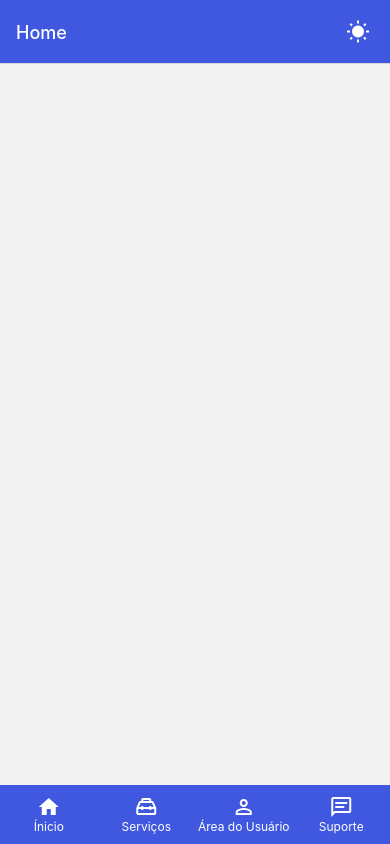
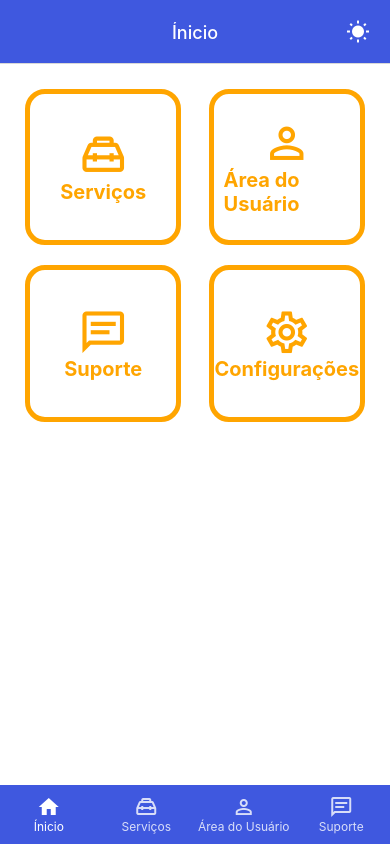
Before and after one commit to murilo-henrique060/provedor-app, a React Native app: screen /Home in a window 390 px wide. Built offline with nearby package versions, Linux system fonts and the light colour scheme.

Commit message:
Homescreen finished

```diff
--- /dev/null
+++ b/components/Buttons/NavigationButton.tsx
@@ -0,0 +1,62 @@
+import { useContext } from "react";
+import { TouchableOpacity, View, Text, StyleSheet } from "react-native";
+import { useNavigation } from '@react-navigation/native';
+
+import { MaterialCommunityIcons } from "@expo/vector-icons";
+
+import ThemeContext from "@contexts/ThemeContext";
+
+export default function NavigationButton({ icon, label, goTo }: { icon: any, label: string, goTo: string }) {
+  const { theme } = useContext(ThemeContext);
+  const navigation = useNavigation();
+
+  const colors = StyleSheet.create({
+    container: {
+      borderColor: theme.secondary,
+    },
+    icon: {
+      color: theme.secondary,
+    },
+    label: {
+      color: theme.secondary,
+    },
+  });
+
+  const onPress = () => {
+    navigation.navigate(...[goTo, { title: label }] as never);
+  }
+
+  return (
+    <TouchableOpacity style={styles.wrapper} onPress={onPress}>
+      <View style={[styles.container, colors.container]}>
+        <MaterialCommunityIcons name={icon} style={[styles.icon, colors.icon]} />
+        <Text style={[styles.label, colors.label]}>{label}</Text>
+      </View>
+    </TouchableOpacity>
+  );
+}
+
+const styles = StyleSheet.create({
+  wrapper: {
+    width: "46%",
+  },
+  container: {
+    justifyContent: "center",
+    alignItems: "center",
+
+    width: "100%",
+    height: undefined,
+    aspectRatio: 1,
+    padding: 10,
+
+    borderRadius: 20,
+    borderWidth: 5,
+  },
+  icon: {
+    fontSize: 50,
+  },
+  label: {
+    fontSize: 20,
+    fontWeight: "bold",
+  },
+});
--- a/components/Navigation/BottomTabBar.tsx
+++ b/components/Navigation/BottomTabBar.tsx
@@ -4,10 +4,13 @@ import { MaterialCommunityIcons } from "@expo/vector-icons";
 
 import ThemeContext from "@contexts/ThemeContext";
 
-function Badge({ stateIndex, index, screen, navigation }) {
+export default function BottomTabBar({ state, descriptors, navigation }) {
   const { theme } = useContext(ThemeContext);
 
   const colors = StyleSheet.create({
+    tabBar: {
+      backgroundColor: theme.primary,
+    },
     badgeIcon: {
       color: theme.textPrimary,
     },
@@ -16,47 +19,50 @@ function Badge({ stateIndex, index, screen, navigation }) {
     },
   });
 
-  const title = screen.params.title ?? screen.name;
-  const isFocused = stateIndex === index;
+  return (
+    <View style={[styles.tabBar, colors.tabBar]}>
+      {
+        state.routes.map((route, index) => {
+          const { options } = descriptors[route.key];
+
+          const title = route.params.title ?? options.tabBarLabel ?? options.title ?? route.name;
+          const isFocused = state.index === index;
 
           const onPress = () => {
             const event = navigation.emit({
               type: 'tabPress',
-      target: screen.key,
+              target: route.key,
               canPreventDefault: true,
             });
 
             if (!isFocused && !event.defaultPrevented) {
-      navigation.navigate(screen.name, screen.params);
+              navigation.jumpTo(route.name, route.params);
             }
           };
 
+          const onLongPress = () => {
+            navigation.emit({
+              type: 'tabLongPress',
+              target: route.key,
+            });
+          };
+
+          const opacityStyle = {
+            opacity: isFocused ? 1 : 0.8,
+          };
+
+          if (route.params.hidden) return null;
+
           return (
-    <TouchableOpacity style={[styles.badge]} key={index} onPress={onPress}>
-      <MaterialCommunityIcons name={isFocused ? screen.params.icon :  screen.params.icon + "-outline" } style={[styles.badgeIcon, colors.badgeIcon]} />
+            <TouchableOpacity style={[styles.badge, opacityStyle]} key={index} onPress={onPress} onLongPress={onLongPress}>
+              <MaterialCommunityIcons name={isFocused ? route.params.icon :  route.params.icon + "-outline" } style={[styles.badgeIcon, colors.badgeIcon]} />
               <Text style={[styles.badgeText, colors.badgeText]}>{title}</Text>
             </TouchableOpacity>
-  )
-}
-
-export default function BottomTabBar({state,navigation}) {
-  const { theme } = useContext(ThemeContext);
-
-  const colors = StyleSheet.create({
-    tabBar: {
-      backgroundColor: theme.primary,
-    },
-  });
-
-  const screens = state.routes;
-
-  return (
-    <View style={[styles.tabBar, colors.tabBar]}>
-      {
-        screens.map((screen, index) => <Badge key={index} screen={screen} stateIndex={state.index} index={index} navigation={navigation} />)
+          );
+        })
       }
     </View>
-  )
+  );
 }
 
 const styles = StyleSheet.create({
--- a/components/Navigation/Header.tsx
+++ b/components/Navigation/Header.tsx
@@ -1,10 +1,34 @@
 import { useContext } from "react";
 import { TouchableOpacity, StyleSheet } from "react-native";
 import { Header as CustomHeader, getHeaderTitle } from "@react-navigation/elements";
+import { useNavigation } from '@react-navigation/native';
 
 import { MaterialCommunityIcons } from "@expo/vector-icons";
 
 import ThemeContext from "@contexts/ThemeContext";
+
+function headerLeft(paramCanGoBack=true) {
+  const { theme } = useContext(ThemeContext);
+  const navigation = useNavigation();
+
+  const colors = StyleSheet.create({
+    icon: {
+      color: theme.textPrimary,
+    }
+  });
+
+  const onPress = () => {
+    navigation.goBack();
+  }
+
+  const canGoBack =  navigation.canGoBack() && paramCanGoBack;
+
+  return (
+    <TouchableOpacity style={styles.buttonContainer} onPress={onPress}>
+      {canGoBack && <MaterialCommunityIcons name="arrow-left" style={[styles.icon, colors.icon]} />}
+    </TouchableOpacity>
+  );
+}
 
 function headerRight() {
   const { systemTheme, setSystemTheme, theme } = useContext(ThemeContext);
@@ -31,7 +55,7 @@ function headerRight() {
   );
 }
 
-export default function Header({ options, route }) {
+export default function Header({ route }) {
   const { theme } = useContext(ThemeContext);
 
   const colors = StyleSheet.create({
@@ -43,12 +67,14 @@ export default function Header({ options, route }) {
     }
   });
 
-  const title = getHeaderTitle(options, route.name);
+  const title = route.params.title ?? route.name;
 
   return (
     <CustomHeader
       title={title}
+      headerLeft={() => headerLeft(route.params.canGoBack)}
       headerRight={headerRight}
+      headerTitleAlign="center"
       headerStyle={colors.header}
       headerTitleStyle={colors.headerTitle}
     />
--- /dev/null
+++ b/components/Templates/Body.tsx
@@ -0,0 +1,33 @@
+import { useContext } from "react";
+import { ScrollView, View, StyleSheet } from "react-native";
+
+import ThemeContext from "@contexts/ThemeContext";
+
+export default function Body({ style=null, children=null }) {
+  const { theme } = useContext(ThemeContext);
+
+  const colors = StyleSheet.create({
+    body: {
+      backgroundColor: theme.body,
+    },
+  });
+
+  return (
+    <ScrollView style={[ styles.body, colors.body ]}>
+      <View style={[styles.container, style]}>
+        {children}
+      </View>
+    </ScrollView>
+  );
+}
+
+const styles = StyleSheet.create({
+  body: {
+    flex: 1,
+
+    padding: 25,
+  },
+  container: {
+    flex: 1,
+  }
+});
--- a/contexts/ThemeContext.tsx
+++ b/contexts/ThemeContext.tsx
@@ -17,7 +17,7 @@ const ThemeContext = createContext({
 export default ThemeContext;
 
 export function ThemeContextProvider({ children }: { children: ReactNode }) {
-  const systemTheme = useColorScheme() ?? "light";
+  const systemTheme = useColorScheme();
   const setSystemTheme = (theme: "light" | "dark") => Appearance.setColorScheme(theme);
   const [colorScheme, setColorScheme] = useState(defaultColorScheme);
 
--- a/package.json
+++ b/package.json
@@ -13,7 +13,7 @@
     "@expo/vector-icons": "^14.0.2",
     "@react-navigation/bottom-tabs": "^6.5.20",
     "@react-navigation/elements": "^1.3.30",
-    "@react-navigation/native": "^6.1.17",
+    "@react-navigation/native": "^6.0.10",
     "expo": "~51.0.8",
     "expo-status-bar": "~1.12.1",
     "expo-system-ui": "~3.0.4",
--- /dev/null
+++ b/screens/AppScreens/HomeScreen.tsx
@@ -0,0 +1,25 @@
+import { View, StyleSheet } from "react-native";
+
+import Body from "@components/Templates/Body";
+import NavigationButton from "@components/Buttons/NavigationButton";
+
+export default function HomeScreen() {
+  return (
+    <Body style={styles.container}>
+      <NavigationButton icon="toolbox-outline" label="Serviços" goTo="Services Stack" />
+      <NavigationButton icon="account-outline" label="Área do Usuário" goTo="User Area Stack" />
+      <NavigationButton icon="message-text-outline" label="Suporte" goTo="Support" />
+      <NavigationButton icon="cog-outline" label="Configurações" goTo="Settings" />
+    </Body>
+  );
+}
+
+const styles = StyleSheet.create({
+  container: {
+    flexDirection: "row",
+    flexWrap: "wrap",
+    justifyContent: "space-between",
+
+    rowGap: 20,
+  },
+});
--- a/screens/AppStack.tsx
+++ b/screens/AppStack.tsx
@@ -1,24 +1,16 @@
-import { useContext } from "react";
-import { View, StyleSheet } from "react-native";
 import { createBottomTabNavigator } from "@react-navigation/bottom-tabs";
 
 import Header from "@components/Navigation/Header";
 import BottomTabBar from "@components/Navigation/BottomTabBar";
 
+import HomeScreen from "@screens/AppScreens/HomeScreen";
+
 const BottomTab = createBottomTabNavigator();
-
-function HomeScreen() {
-  return (
-    <View>
-      {/* Home screen content */}
-    </View>
-  );
-}
 
 export default function AppStack() {
   return (
     <BottomTab.Navigator
-      tabBar={props => <BottomTabBar {...props} />}
+      tabBar={(props) => <BottomTabBar {...props} />}
       screenOptions={{
         header: Header,
       }}
@@ -29,6 +21,7 @@ export default function AppStack() {
         initialParams={{
           title: "Ínicio",
           icon: "home",
+          canGoBack: false,
         }}
       />
       <BottomTab.Screen
@@ -37,6 +30,7 @@ export default function AppStack() {
         initialParams={{
           title: "Serviços",
           icon: "toolbox",
+          canGoBack: false,
         }}
       />
       <BottomTab.Screen
@@ -45,6 +39,7 @@ export default function AppStack() {
         initialParams={{
           title: "Área do Usuário",
           icon: "account",
+          canGoBack: false,
         }}
       />
       <BottomTab.Screen
@@ -53,6 +48,15 @@ export default function AppStack() {
         initialParams={{
           title: "Suporte",
           icon: "message-text",
+          canGoBack: false,
+        }}
+      />
+      <BottomTab.Screen
+        name="Settings"
+        component={HomeScreen}
+        initialParams={{
+          title: "Configurações",
+          hidden: true,
         }}
       />
     </BottomTab.Navigator>
--- a/themes/DefaultTheme.ts
+++ b/themes/DefaultTheme.ts
@@ -11,7 +11,7 @@ const DefaultTheme: Theme = {
   },
   dark: {
     primary: "#6200EE",
-    secondary: "#03DAC6",
+    secondary: "#FFA500",
     body: "#121212",
     whatsapp: "#25D366",
     textPrimary: "#FFFFFF",
```
Also changed, not shown: 1 other file (tests, documents, lock files or other folders). Lines whose indentation alone changed are shown as unchanged.
